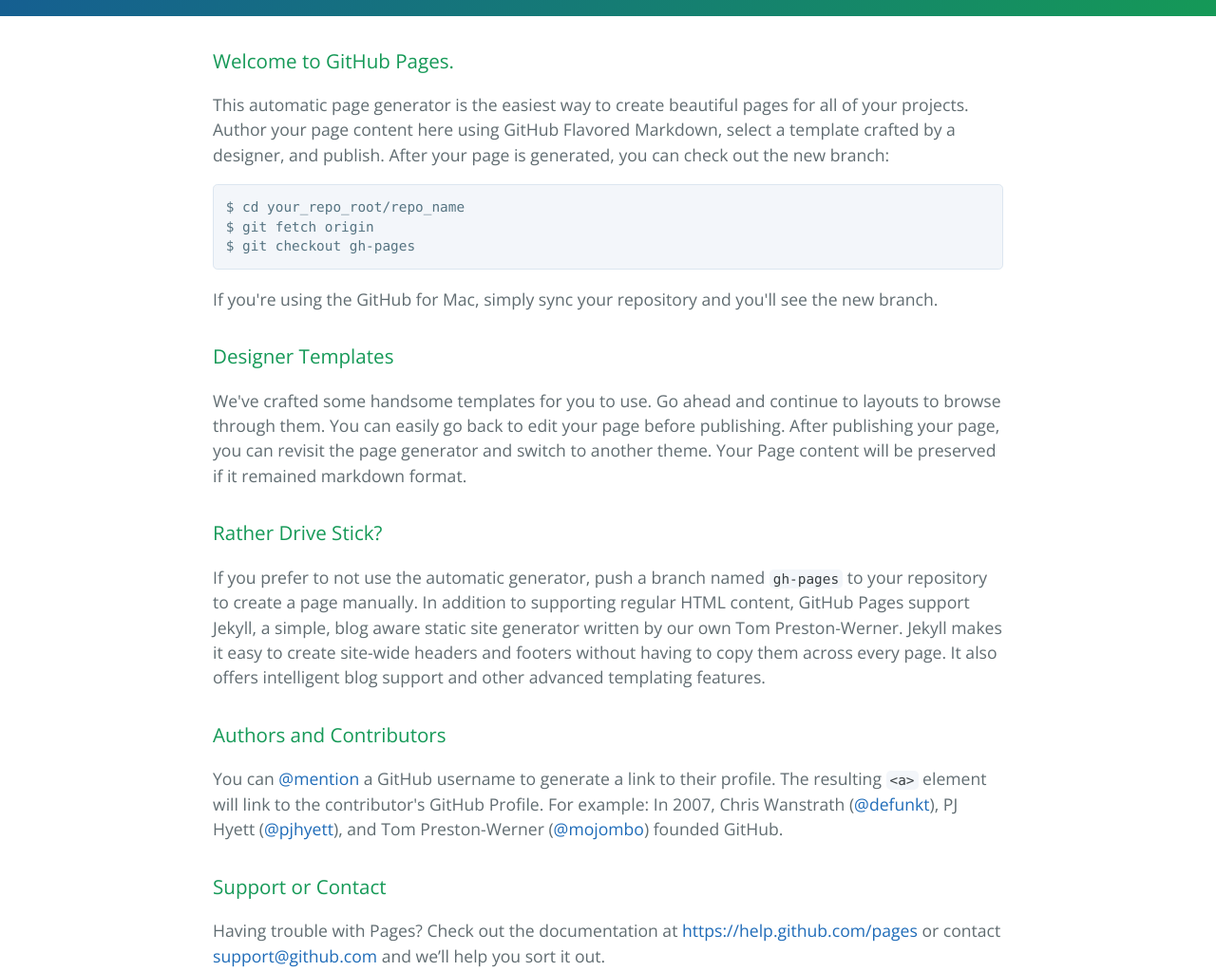
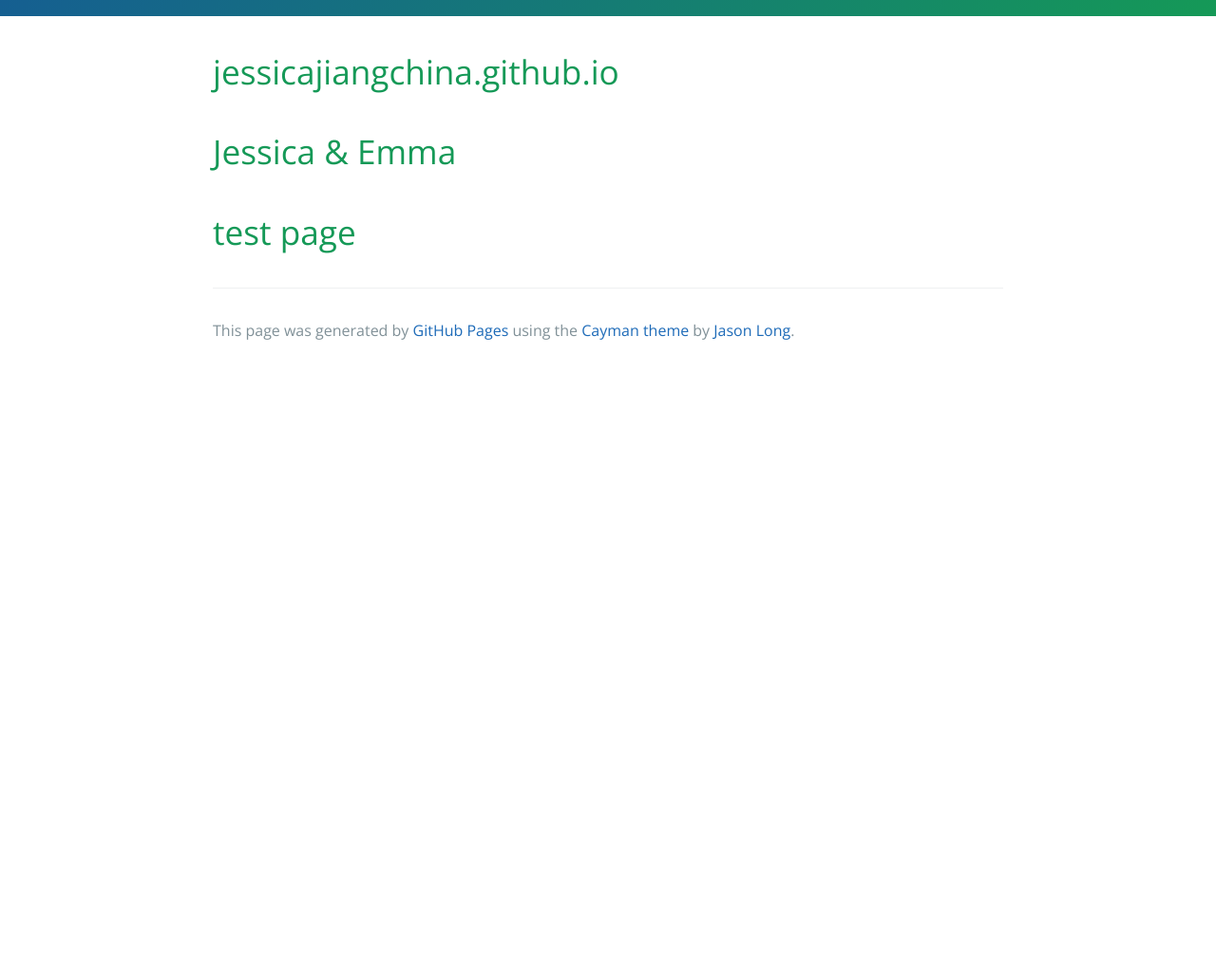
Before and after one commit to jessicajiangchina/jessicajiangchina.github.io, a plain HTML site: page index.html in a window 1280 px wide. Shown: the part 300-1323 px from the top of the page at 95% size. After the commit the page ends 800 px from the top, so only its background shows below. Drawn offline with nearby package versions, Linux system fonts and the light colour scheme.

Commit message:
Replace master branch with page content via GitHub

```diff
--- a/index.html
+++ b/index.html
@@ -16,37 +16,14 @@
     </section>
 
     <section class="main-content">
-      <h3>
-<a id="welcome-to-github-pages" class="anchor" href="#welcome-to-github-pages" aria-hidden="true"><span class="octicon octicon-link"></span></a>Welcome to GitHub Pages.</h3>
+      <h1>
+<a id="jessicajiangchinagithubio" class="anchor" href="#jessicajiangchinagithubio" aria-hidden="true"><span class="octicon octicon-link"></span></a>jessicajiangchina.github.io</h1>
 
-<p>This automatic page generator is the easiest way to create beautiful pages for all of your projects. Author your page content here using GitHub Flavored Markdown, select a template crafted by a designer, and publish. After your page is generated, you can check out the new branch:</p>
+<h1>
+<a id="jessica--emma" class="anchor" href="#jessica--emma" aria-hidden="true"><span class="octicon octicon-link"></span></a>Jessica &amp; Emma</h1>
 
-<pre><code>$ cd your_repo_root/repo_name
-$ git fetch origin
-$ git checkout gh-pages
-</code></pre>
-
-<p>If you're using the GitHub for Mac, simply sync your repository and you'll see the new branch.</p>
-
-<h3>
-<a id="designer-templates" class="anchor" href="#designer-templates" aria-hidden="true"><span class="octicon octicon-link"></span></a>Designer Templates</h3>
-
-<p>We've crafted some handsome templates for you to use. Go ahead and continue to layouts to browse through them. You can easily go back to edit your page before publishing. After publishing your page, you can revisit the page generator and switch to another theme. Your Page content will be preserved if it remained markdown format.</p>
-
-<h3>
-<a id="rather-drive-stick" class="anchor" href="#rather-drive-stick" aria-hidden="true"><span class="octicon octicon-link"></span></a>Rather Drive Stick?</h3>
-
-<p>If you prefer to not use the automatic generator, push a branch named <code>gh-pages</code> to your repository to create a page manually. In addition to supporting regular HTML content, GitHub Pages support Jekyll, a simple, blog aware static site generator written by our own Tom Preston-Werner. Jekyll makes it easy to create site-wide headers and footers without having to copy them across every page. It also offers intelligent blog support and other advanced templating features.</p>
-
-<h3>
-<a id="authors-and-contributors" class="anchor" href="#authors-and-contributors" aria-hidden="true"><span class="octicon octicon-link"></span></a>Authors and Contributors</h3>
-
-<p>You can <a href="https://github.com/blog/821" class="user-mention">@mention</a> a GitHub username to generate a link to their profile. The resulting <code>&lt;a&gt;</code> element will link to the contributor's GitHub Profile. For example: In 2007, Chris Wanstrath (<a href="https://github.com/defunkt" class="user-mention">@defunkt</a>), PJ Hyett (<a href="https://github.com/pjhyett" class="user-mention">@pjhyett</a>), and Tom Preston-Werner (<a href="https://github.com/mojombo" class="user-mention">@mojombo</a>) founded GitHub.</p>
-
-<h3>
-<a id="support-or-contact" class="anchor" href="#support-or-contact" aria-hidden="true"><span class="octicon octicon-link"></span></a>Support or Contact</h3>
-
-<p>Having trouble with Pages? Check out the documentation at <a href="https://help.github.com/pages">https://help.github.com/pages</a> or contact <a href="mailto:support@github.com">support@github.com</a> and we’ll help you sort it out.</p>
+<h1>
+<a id="test-page" class="anchor" href="#test-page" aria-hidden="true"><span class="octicon octicon-link"></span></a>test page</h1>
 
       <footer class="site-footer">
 
```
Also changed, not shown: params.json (+1 -1 lines).
